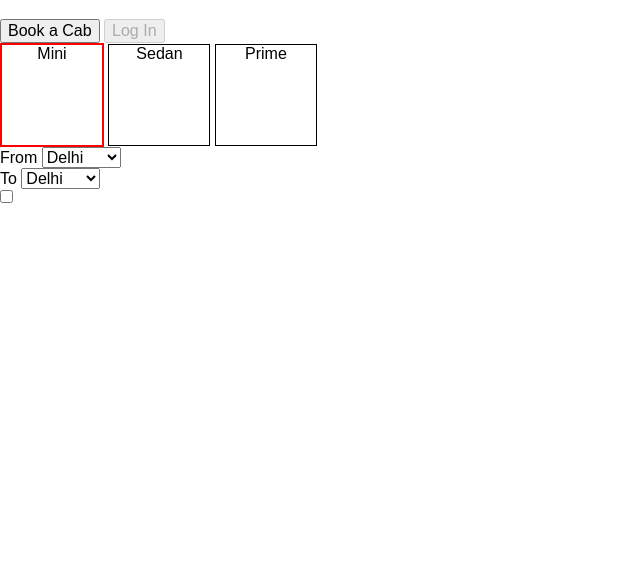
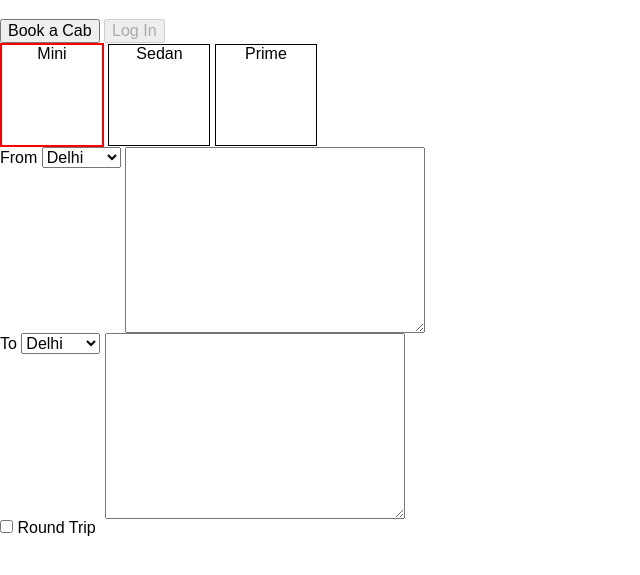
Before and after one commit to adityasharat/book-a-cab, a plain HTML site: page index.html in a window 1280 px wide. Shown: the part 61-636 px from the top of the page, without its empty margins (0-640 px from the left). Drawn offline with Linux system fonts and the light colour scheme.

Commit message:
update index.html

```diff
--- a/index.html
+++ b/index.html
@@ -28,6 +28,7 @@
                         <option value="delhi">Delhi</option>
                         <option value="mumbai">Mumbai</option>
                     </select>
+                    <textarea id="address-origin" cols="30" rows="10"></textarea>
                 </div>
 
                 <div class="location-container">
@@ -36,10 +37,14 @@
                         <option value="delhi">Delhi</option>
                         <option value="mumbai">Mumbai</option>
                     </select>
+                    <textarea id="address-destination" cols="30" rows="10"></textarea>
                 </div>
 
-                <input type="checkbox">
+                <input type="checkbox" id="is-round-trip">
+                <label for="is-round-trip">Round Trip</label>
             </div>
+
+
         </div>
 
         <div class="pages confirm"></div>
```
